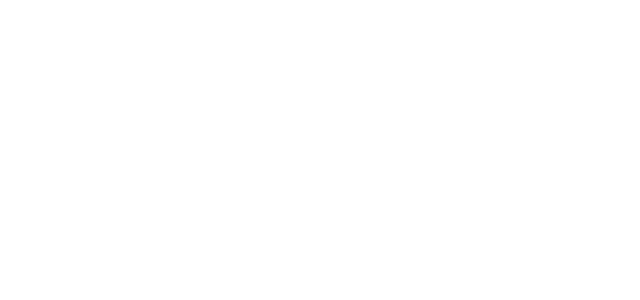
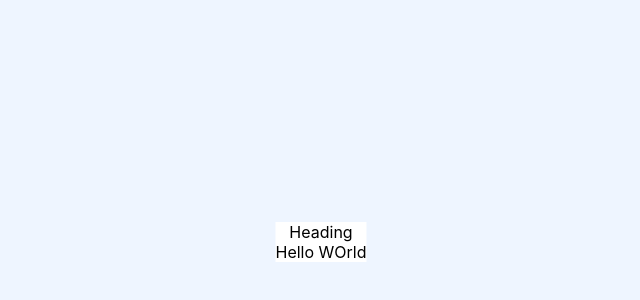
Before and after one commit to darrk-heart/multi-step-form, a React (Create React App) app: page / in a window 1280 px wide. Shown: the part 158-458 px from the top of the page, without its empty margins (319-959 px from the left). Built offline with nearby package versions, Linux system fonts and the light colour scheme.

Commit message:
building pages

```diff
--- a/src/App.css
+++ b/src/App.css
@@ -1,38 +1,6 @@
 .App {
   text-align: center;
+  background-color: #eef5ff;
+  height: 100vh;
+  position: relative;
 }
-
-.App-logo {
-  height: 40vmin;
-  pointer-events: none;
-}
-
-@media (prefers-reduced-motion: no-preference) {
-  .App-logo {
-    animation: App-logo-spin infinite 20s linear;
-  }
-}
-
-.App-header {
-  background-color: #282c34;
-  min-height: 100vh;
-  display: flex;
-  flex-direction: column;
-  align-items: center;
-  justify-content: center;
-  font-size: calc(10px + 2vmin);
-  color: white;
-}
-
-.App-link {
-  color: #61dafb;
-}
-
-@keyframes App-logo-spin {
-  from {
-    transform: rotate(0deg);
-  }
-  to {
-    transform: rotate(360deg);
-  }
-}
--- a/src/App.js
+++ b/src/App.js
@@ -1,7 +1,15 @@
 import "./App.css";
+import Form1 from "./components/Form1/Form1";
+import Heading from "./components/Heading/Heading";
 
 function App() {
-  return <div className="App"></div>;
+  return (
+    <div className="App">
+      <Form1>
+        <Heading />
+      </Form1>
+    </div>
+  );
 }
 
 export default App;
--- a/src/components/Form1/Form1.jsx
+++ b/src/components/Form1/Form1.jsx
@@ -1,7 +1,15 @@
 import React from "react";
+import styles from "./Form1.module.css";
 
-function Form1() {
-  return <div>Form1</div>;
+function Form1({ children }) {
+  return (
+    <>
+      <div className={styles.background}>
+        {children}
+        <div>Hello WOrld</div>
+      </div>
+    </>
+  );
 }
 
 export default Form1;
--- /dev/null
+++ b/src/components/Form1/Form1.module.css
@@ -0,0 +1,7 @@
+.background {
+  background-color: white;
+  position: absolute;
+  top: 50%;
+  left: 50%;
+  transform: translate(-50%, -50%);
+}
```
Also changed, not shown: src/components/Form2/Form2.module.css (added), src/components/Form3/Form3.module.css (added), src/components/Form4/Form4.module.css (added), src/components/Heading/Heading.module.css (added).
